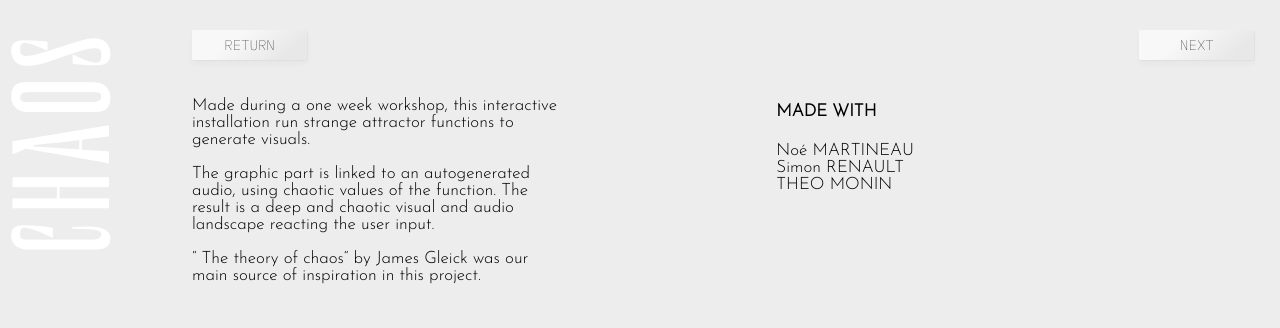
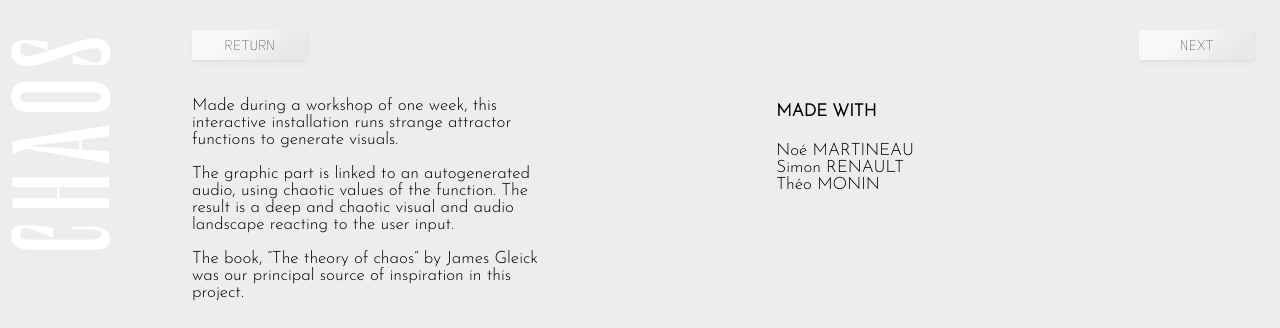
Before and after one commit to Ahoui-html/Enzo-Wattebled, a plain HTML site: page chaos.html in a window 1280 px wide. Shown: the top 328 px of the page. Drawn offline with Linux system fonts and the light colour scheme; grey boxes are pictures that could not be loaded; a script that the page names is missing.

Commit message:
Add files via upload

```diff
--- a/chaos.html
+++ b/chaos.html
@@ -33,14 +33,14 @@
             </nav>
             <div class="text-content">
                 <div class="text-content-left">
-                    <p>Made during a one week workshop, this interactive installation run strange attractor functions to generate visuals. </p>
-                    <p>The graphic part is linked to an autogenerated audio, using chaotic values of the function. The result is a deep and chaotic visual and audio landscape reacting the user input.</p>
-                    <p>“ The theory of chaos“ by James Gleick was our main source of inspiration in this project.</p>
+                    <p>Made during a workshop of one week, this interactive installation runs strange attractor functions to generate visuals.</p>
+                    <p>The graphic part is linked to an autogenerated audio, using chaotic values of the function. The result is a deep and chaotic visual and audio landscape reacting to the user input.</p>
+                    <p>The book, “The theory of chaos“ by James Gleick was our principal source of inspiration in this project.</p>
                 </div>
 
                 <div class="text-content-right">
                     <h4>MADE WITH</h4>
-                    <p>Noé MARTINEAU<br> Simon RENAULT<br> THEO MONIN
+                    <p>Noé MARTINEAU<br> Simon RENAULT<br> Théo MONIN
                     </p>
                 </div>
             </div>
```
